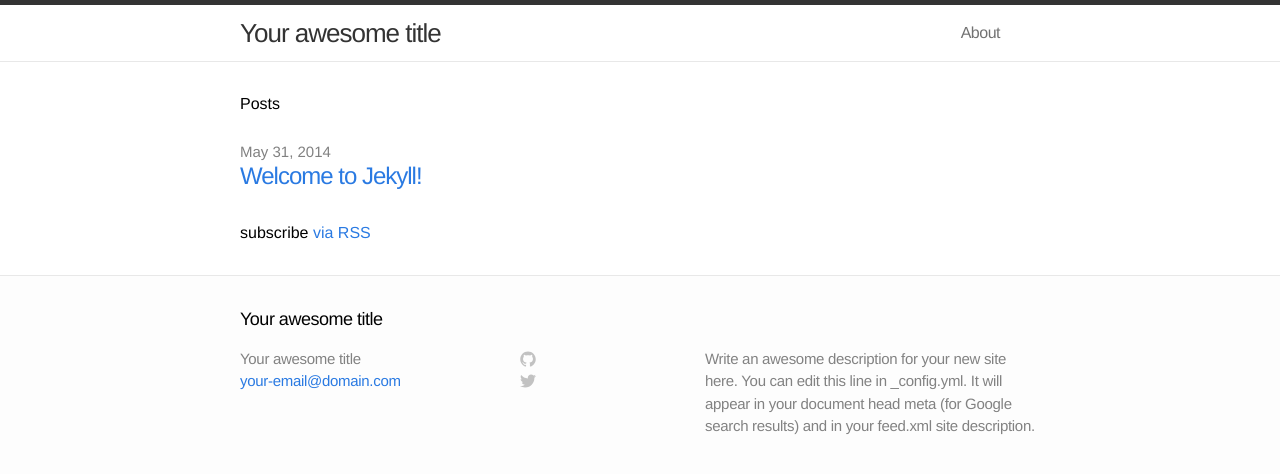
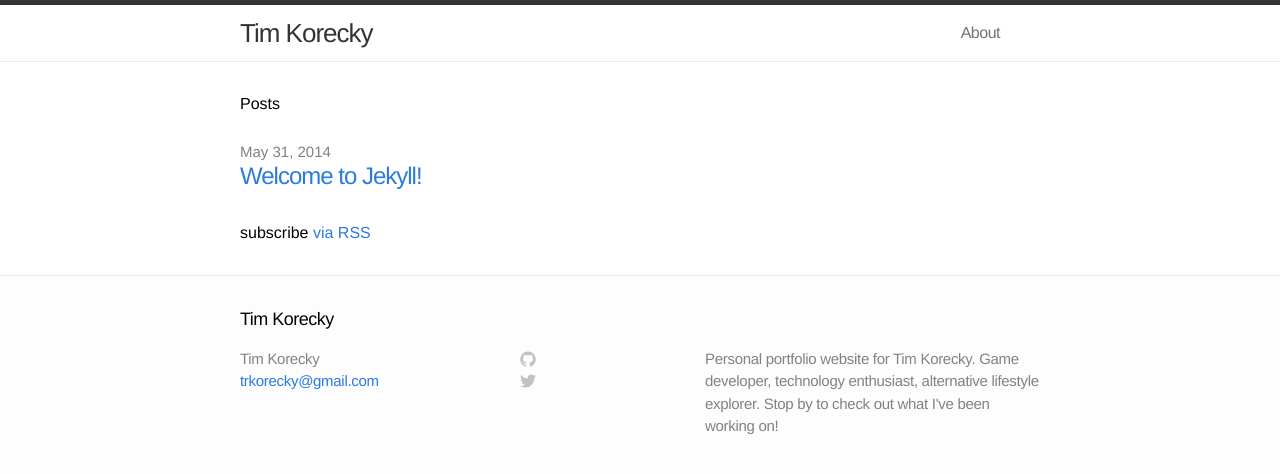
Before and after one commit to trkorecky/trkorecky.github.io, a Jekyll site: the page built from index.html, in a window 1280 px wide. Shown: the top 474 px of the page. Built offline with Jekyll 4.4.1, drawn with Linux system fonts in a browser that asks for light colours.

Commit message:
Updated _config.yml

```diff
--- a/_config.yml
+++ b/_config.yml
@@ -1,9 +1,9 @@
 # Site settings
-title: Your awesome title
-email: your-email@domain.com
-description: "Write an awesome description for your new site here. You can edit this line in _config.yml. It will appear in your document head meta (for Google search results) and in your feed.xml site description."
+title: Tim Korecky
+email: trkorecky@gmail.com
+description: "Personal portfolio website for Tim Korecky. Game developer, technology enthusiast, alternative lifestyle explorer. Stop by to check out what I've been working on!"
 baseurl: ""
-url: "http://yourdomain.com"
+url: "http://timkorecky.com"
 
 # Build settings
 markdown: kramdown
```
